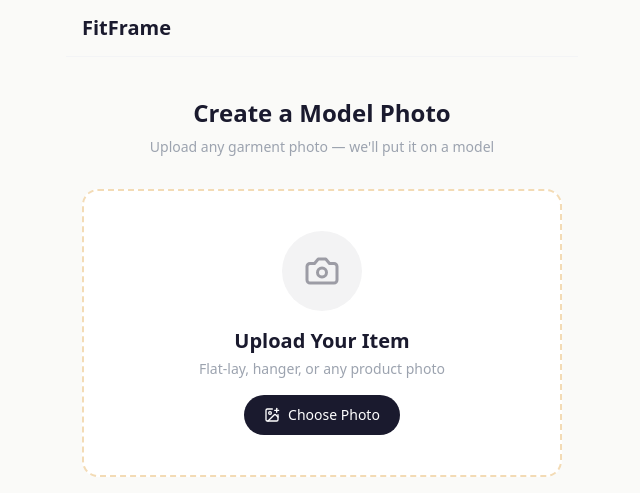
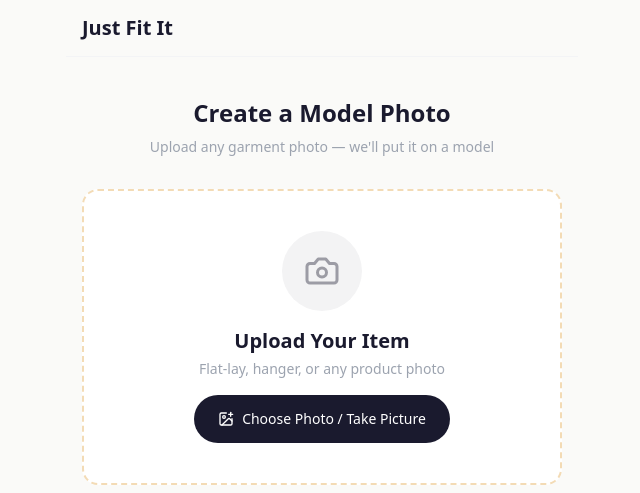
Before and after one commit to Creative28/fitframe, a React (Vite) app: page /studio in a window 1280 px wide. Shown: the top 493 px of the page, without its empty margins (318-958 px from the left). Built offline with nearby package versions, Linux system fonts and the light colour scheme; no server answers.

Commit message:
File changes

```diff
--- a/src/components/studio/UploadZone.jsx
+++ b/src/components/studio/UploadZone.jsx
@@ -30,14 +30,15 @@ export default function UploadZone({ onFileSelect }) {
         <p className="font-playfair text-xl text-[#1A1A2E] font-semibold">Upload Your Item</p>
         <p className="text-sm text-gray-400 font-dm mt-1">Flat-lay, hanger, or any product photo</p>
       </div>
-      <div className="flex items-center gap-2 px-5 py-2.5 bg-[#1A1A2E] text-white rounded-full text-sm font-dm font-medium">
+      <div className="flex items-center gap-2 px-6 py-3.5 bg-[#1A1A2E] text-white rounded-full text-sm font-dm font-medium min-h-[48px]">
         <ImagePlus size={16} />
-        Choose Photo
+        Choose Photo / Take Picture
       </div>
       <input
         ref={inputRef}
         type="file"
         accept="image/*"
+        capture={undefined}
         className="hidden"
         onChange={handleChange}
       />
--- a/src/pages/Studio.jsx
+++ b/src/pages/Studio.jsx
@@ -180,7 +180,7 @@ export default function Studio() {
 
   return (
     <div className="min-h-screen bg-[#FAFAF8]">
-      <AppHeader title="FitFrame" />
+      <AppHeader title="Just Fit It" />
       <div className="px-4 py-6 flex flex-col gap-6">
         {step === 'upload' && (
           <div className="flex flex-col gap-4">
```
